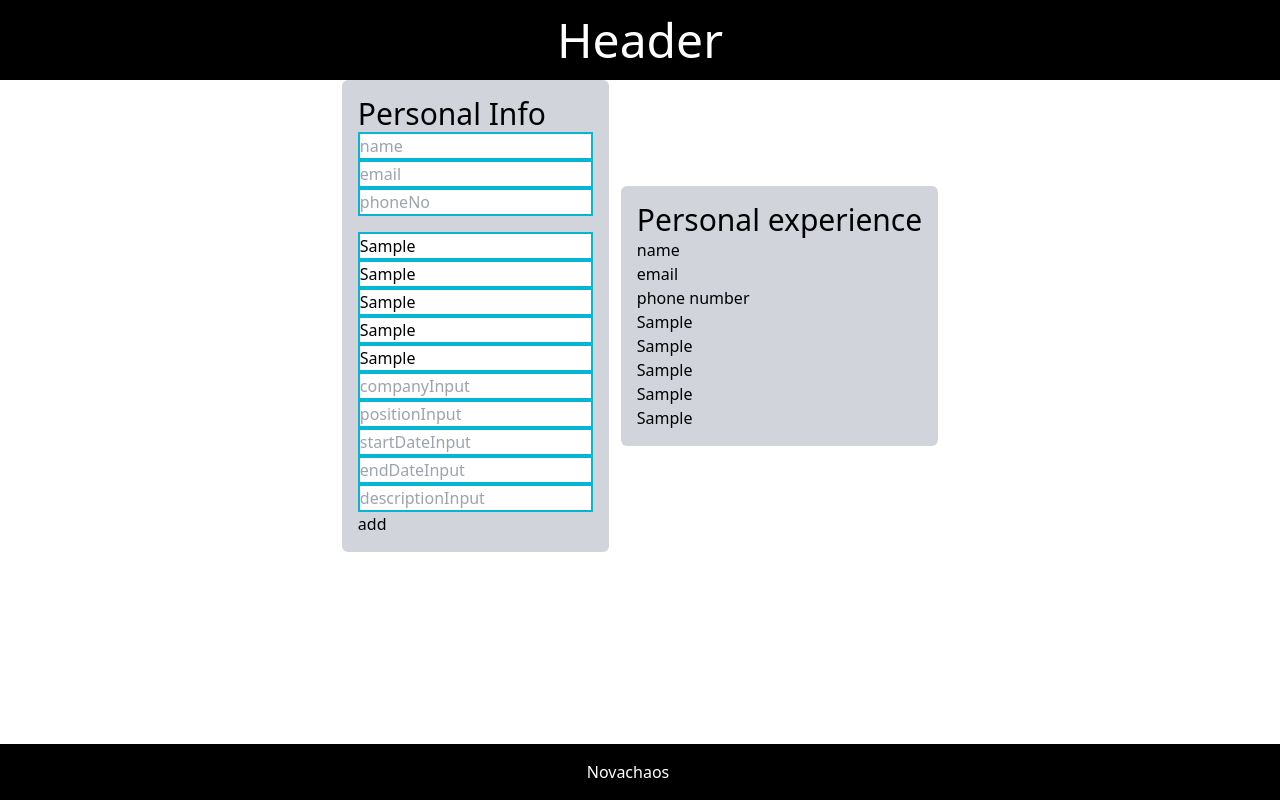
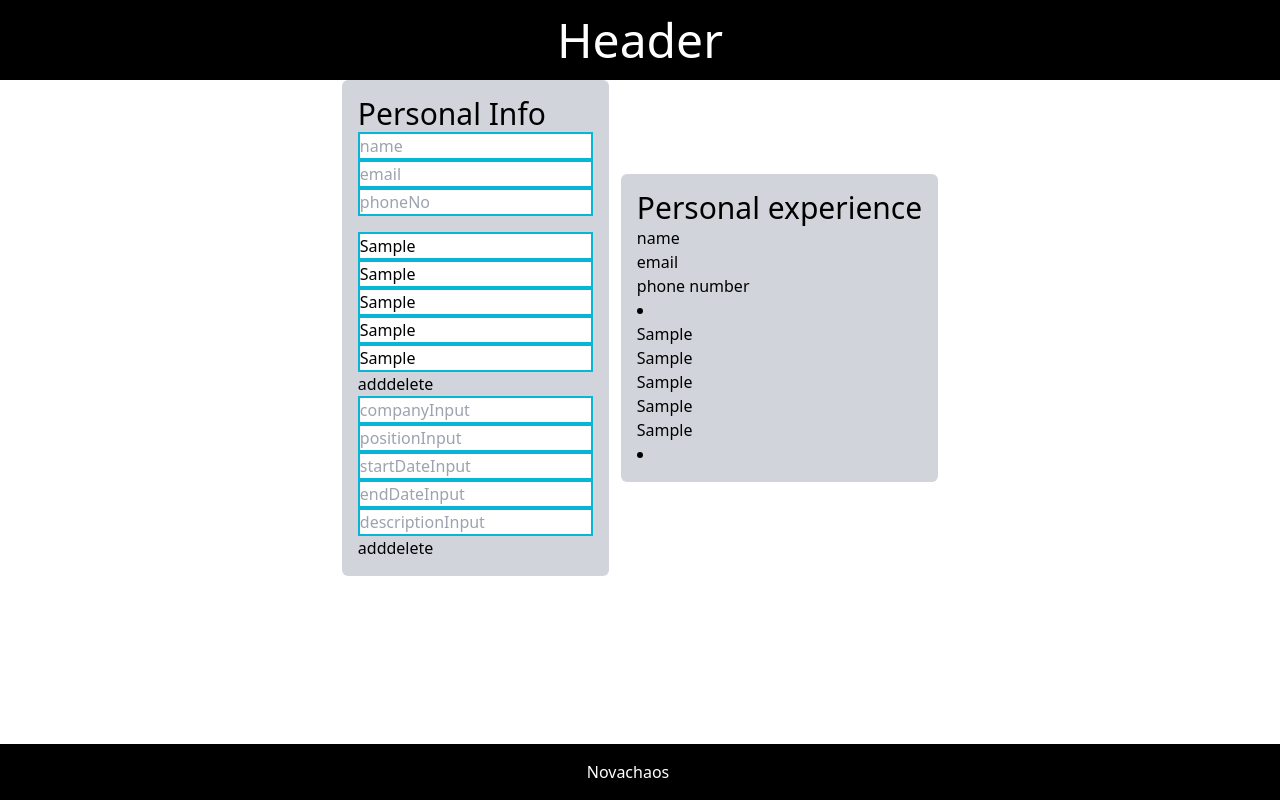
Before and after one commit to Novachaos82/cv-project, a React (Create React App) app: page / in a window 1280 px wide. Both pictures are taken after typing "Sample", "Sample", "Sample", "Sample", "Sample" into the empty fields and a click on the button "add". Built offline with nearby package versions, Linux system fonts and the light colour scheme.

Commit message:
add delete experienceField Button

```diff
--- a/src/components/form/mainForm.jsx
+++ b/src/components/form/mainForm.jsx
@@ -1,6 +1,6 @@
 import React, { Component } from "react";
 import { PersonalForm } from "./personalForm";
-import { RenderDOM } from "../preview/mainPreview";
+
 import { Header } from "./header";
 import { Footer } from "./footer";
 import uniqid from "uniqid";
@@ -43,6 +43,8 @@ class MainForm extends Component {
     this.peronalInfoHandler = this.peronalInfoHandler.bind(this);
     this.workExperienceHandler = this.workExperienceHandler.bind(this);
     this.workExperienceAddHandler = this.workExperienceAddHandler.bind(this);
+    this.workExperienceDeleteHandler =
+      this.workExperienceDeleteHandler.bind(this);
   }
 
   peronalInfoHandler = (e) => {
@@ -82,6 +84,16 @@ class MainForm extends Component {
     });
   };
 
+  workExperienceDeleteHandler = (e) => {
+    const dataID = e.target.getAttribute("data-id");
+    this.setState({
+      workExperienceArray: this.state.workExperienceArray.filter(
+        (task) => task.id !== dataID
+      ),
+    });
+    console.log("delete" + e.target.getAttribute("data-id") + "ffffffffff");
+  };
+
   render() {
     return (
       <div>
@@ -99,8 +111,9 @@ class MainForm extends Component {
                 change={this.workExperienceHandler}
                 experienceArr={this.state.workExperienceArray}
                 workExperienceDetails={this.state.workExperience}
+                addClick={this.workExperienceAddHandler}
+                deleteClick={this.workExperienceDeleteHandler}
               />
-              <button onClick={this.workExperienceAddHandler}>add</button>
             </div>
           </div>
           <div className="fields">
@@ -114,14 +127,16 @@ class MainForm extends Component {
 
               {this.state.workExperienceArray.map((obj, index) => {
                 return (
+                  <div key={index}>
                     <ExperiencePreview
                       company={obj.company}
                       position={obj.position}
                       startDate={obj.startDate}
                       endDate={obj.endDate}
                       description={obj.description}
-                    id={index}
+                      id={obj.id}
                     />
+                  </div>
                 );
               })}
             </div>
--- a/src/components/form/workExperienceForm.jsx
+++ b/src/components/form/workExperienceForm.jsx
@@ -1,11 +1,10 @@
 const WorkExperienceForm = (props) => {
   const { experienceArr } = props;
-  console.log();
   return (
     <div>
       {experienceArr.map((obj, index) => {
         return (
-          <li className="list-none" key={obj.id}>
+          <li className="list-none" key={obj.id} data-id={obj.id}>
             <div>
               <input
                 className="input"
@@ -61,6 +60,14 @@ const WorkExperienceForm = (props) => {
                 id="description"
               ></input>
             </div>
+            <button onClick={(e) => props.addClick(e)}>add</button>
+            {experienceArr.length > 1 ? (
+              <button data-id={obj.id} onClick={(e) => props.deleteClick(e)}>
+                delete
+              </button>
+            ) : (
+              ""
+            )}
           </li>
         );
       })}
--- a/src/components/preview/experiencesPreview.jsx
+++ b/src/components/preview/experiencesPreview.jsx
@@ -1,13 +1,13 @@
 const ExperiencePreview = (props) => {
   return (
     <div>
-      <div className="" key={props.id}>
+      <li className="" key={props.id}>
         <label className="block">{props.company}</label>
         <label className="block">{props.position}</label>
         <label className="block">{props.startDate}</label>
         <label className="block">{props.endDate}</label>
         <label className="block">{props.description}</label>
-      </div>
+      </li>
     </div>
   );
 };
```
Lines whose indentation alone changed are shown as unchanged.
